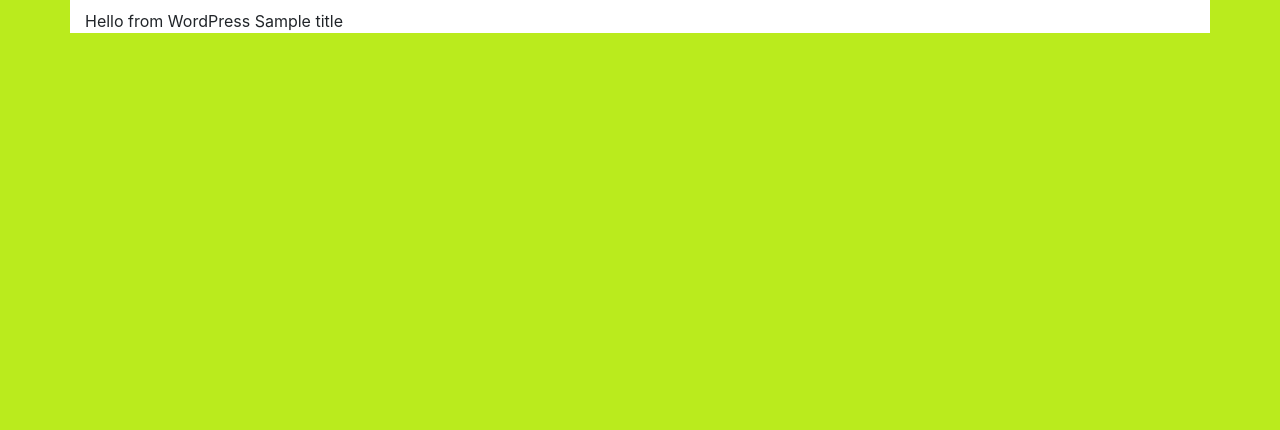
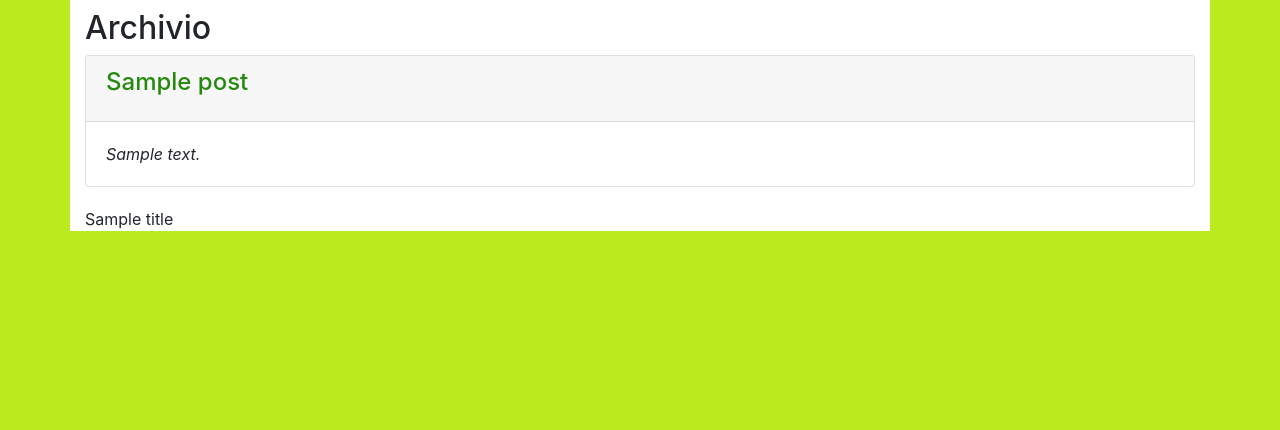
Before and after one commit to andywar65/rpnew_base, a Django app: template wordpress/templates/wordpress/list.html in a window 1280 px wide. Shown: the part 56-486 px from the top of the page. Run offline with Django 3.2, Linux system fonts and the light colour scheme; the template is opened without the code that fills it: most values are stand-ins (such as "Sample title", 1, 10 or a date in 2020); data that the repository does not hold is empty; parts of the project's set-up code (start-up, migrations or seed data) failed here and were passed over; some libraries are stand-ins or nearby versions.

Commit message:
wordpress list view shows first 12 articles as cards

```diff
--- a/criterium/templates/criterium/race_list.html
+++ b/criterium/templates/criterium/race_list.html
@@ -2,7 +2,7 @@
 
 {% block title %}RP | Criterium {{ year }}-{{ year2 }}{% endblock title %}
 {% block content %}
-<h2>Criterium edizione {{ year }}-{{ year2 }}
+<h2>Criterium edizione {{ year }}-{{ year2 }}</h2>
 <hr class="mb-4">
 {% if all_races %}
   <h3>Lista delle gare</h3>
--- a/wordpress/templates/wordpress/list.html
+++ b/wordpress/templates/wordpress/list.html
@@ -2,6 +2,23 @@
 
 {% block title %}RP | Archivio{% endblock title %}
 {% block content %}
-Hello from WordPress
+<h2>Archivio</h2>
+{% if posts %}
+<div class="card-deck">
+  {% for post in posts %}
+  <div class="card" style="margin-bottom: 20px; min-width: 18rem;">
+    <div class="card-header">
+      <a href="{{ post.link }}">
+        <h4 class="card-title">{{ post.title|safe }}</h4></a>
+    </div>
+    <div class="card-body">
+      <em class="card-text">{{ post.excerpt|truncatewords_html:15|safe }}</em>
+    </div>
+  </div>
+  {% endfor %}
+</div>
+{% else %}
+<p>Non ci sono articoli da mostrare</p>
+{% endif %}
 {{ title|safe }}
 {% endblock content %}
```
Also changed, not shown: wordpress/views.py (+11 -4 lines).
